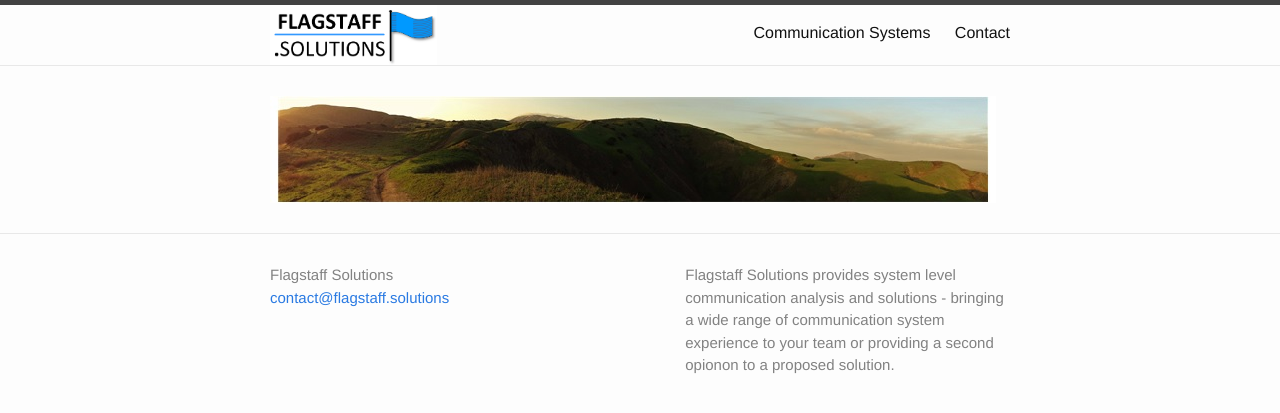
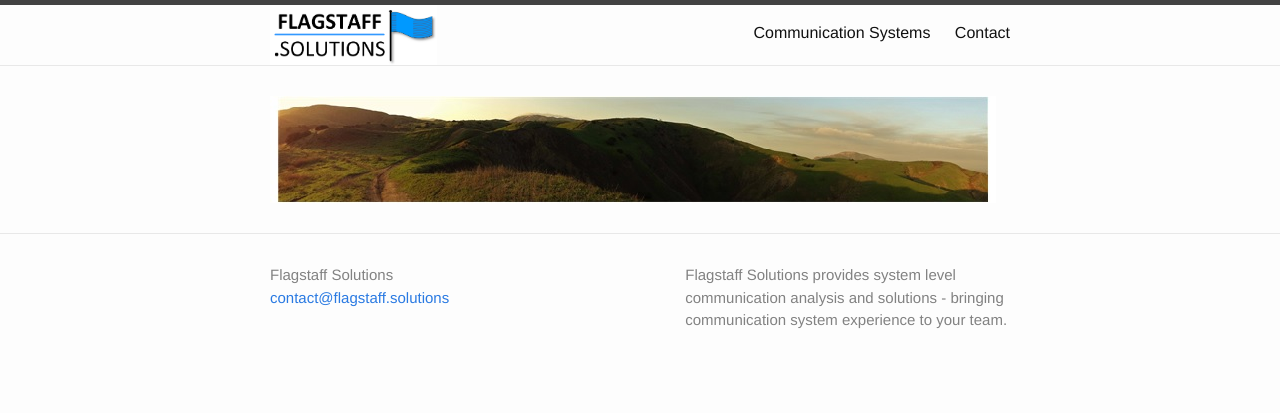
Before and after one commit to fellowsb/fellowsb.github.io, a Jekyll site: the page built from index.html, in a window 1280 px wide. Shown: the top 413 px of the page. Built offline with Jekyll 4.4.1, drawn with Linux system fonts in a browser that asks for light colours.

Commit message:
Update _config.yml

```diff
--- a/_config.yml
+++ b/_config.yml
@@ -9,7 +9,7 @@
 title: Flagstaff Solutions
 email: contact@flagstaff.solutions
 description: > # this means to ignore newlines until "baseurl:"
-  Flagstaff Solutions provides system level communication analysis and solutions - bringing a wide range of communication system experience to your team or providing a second opionon to a proposed solution.
+  Flagstaff Solutions provides system level communication analysis and solutions - bringing communication system experience to your team.
 baseurl: "" # the subpath of your site, e.g. /blog
 url: "https://flagstaff.solutions" # the base hostname & protocol for your site
 
```
